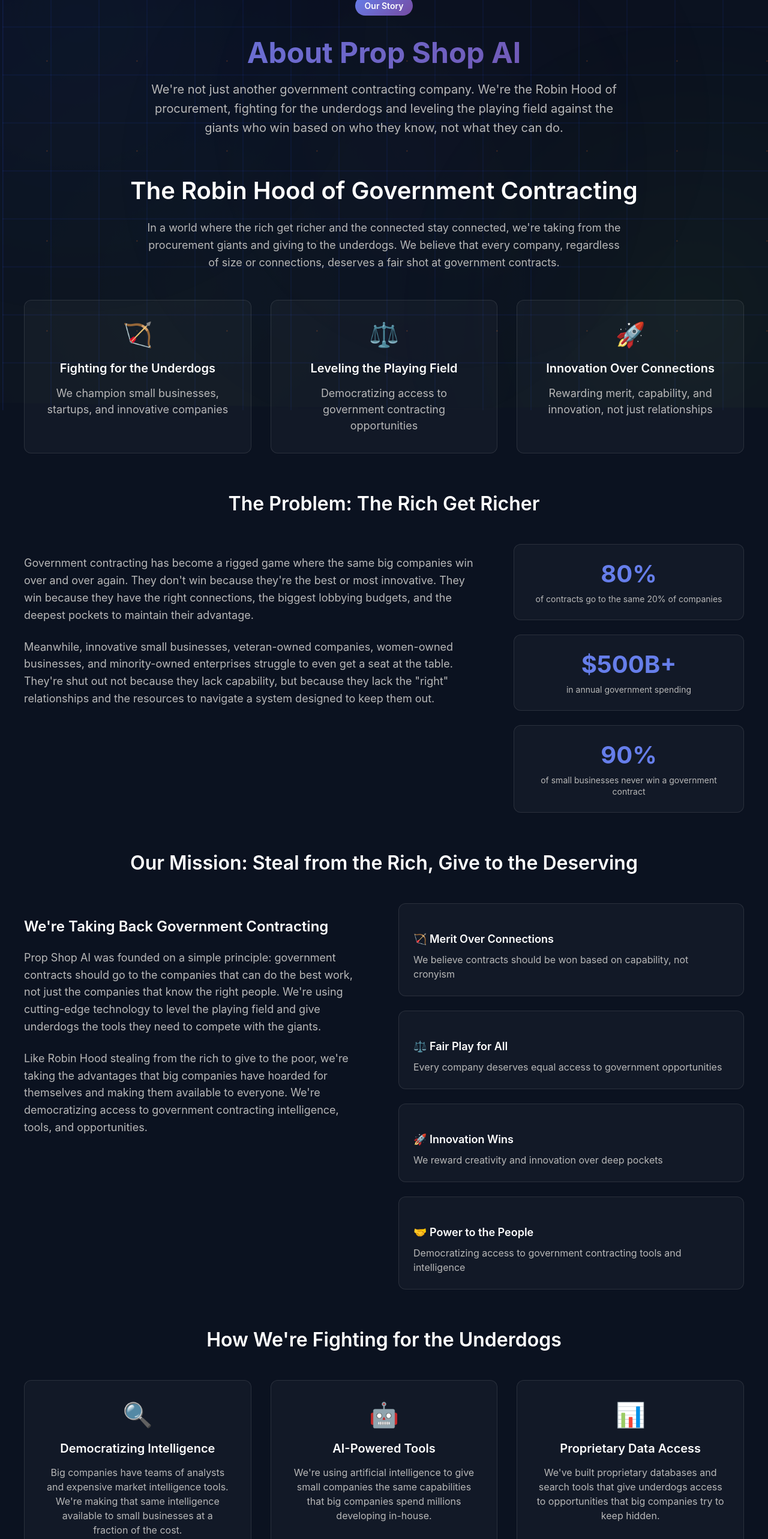
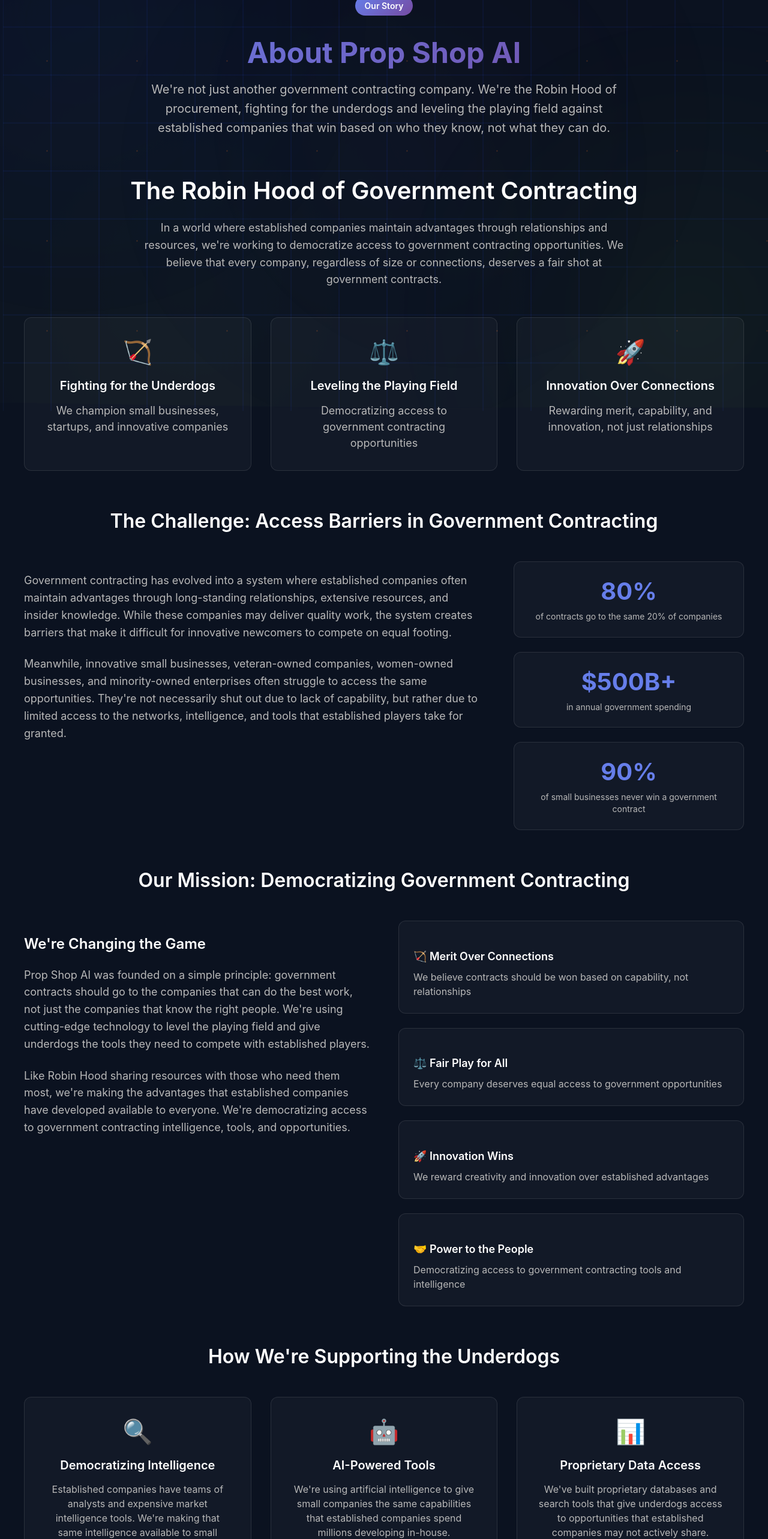
Before and after one commit to matthewbaumeister/PSAI-Website, a Next.js app: page /about in a window 1280 px wide. Shown: the part 120-2686 px from the top of the page at 60% size. Built offline with nearby package versions, Linux system fonts and the light colour scheme.

Commit message:
Tone down aggressive language in About page while maintaining Robin Hood theme and core message

```diff
--- a/src/app/about/page.tsx
+++ b/src/app/about/page.tsx
@@ -14,8 +14,8 @@
           <h1>About Prop Shop AI</h1>
           <p className="subtitle">
             We're not just another government contracting company. We're the Robin Hood of procurement,
-            fighting for the underdogs and leveling the playing field against the giants who win based on
-            who they know, not what they can do.
+            fighting for the underdogs and leveling the playing field against established companies that
+            win based on who they know, not what they can do.
           </p>
         </div>
 
@@ -23,9 +23,9 @@
           <div className="hero-content">
             <h2>The Robin Hood of Government Contracting</h2>
             <p>
-              In a world where the rich get richer and the connected stay connected, we're taking from
-              the procurement giants and giving to the underdogs. We believe that every company, regardless
-              of size or connections, deserves a fair shot at government contracts.
+              In a world where established companies maintain advantages through relationships and resources,
+              we're working to democratize access to government contracting opportunities. We believe that
+              every company, regardless of size or connections, deserves a fair shot at government contracts.
             </p>
             <div className="hero-features">
               <div className="feature">
@@ -48,19 +48,20 @@
         </div>
 
         <div className="content-section">
-          <h2>The Problem: The Rich Get Richer</h2>
+          <h2>The Challenge: Access Barriers in Government Contracting</h2>
           <div className="problem-description">
             <div className="problem-text">
               <p>
-                Government contracting has become a rigged game where the same big companies win over and over again.
-                They don't win because they're the best or most innovative. They win because they have the right
-                connections, the biggest lobbying budgets, and the deepest pockets to maintain their advantage.
+                Government contracting has evolved into a system where established companies often maintain
+                advantages through long-standing relationships, extensive resources, and insider knowledge.
+                While these companies may deliver quality work, the system creates barriers that make it
+                difficult for innovative newcomers to compete on equal footing.
               </p>
               <p>
                 Meanwhile, innovative small businesses, veteran-owned companies, women-owned businesses, and
-                minority-owned enterprises struggle to even get a seat at the table. They're shut out not because
-                they lack capability, but because they lack the "right" relationships and the resources to navigate
-                a system designed to keep them out.
+                minority-owned enterprises often struggle to access the same opportunities. They're not
+                necessarily shut out due to lack of capability, but rather due to limited access to the
+                networks, intelligence, and tools that established players take for granted.
               </p>
             </div>
             <div className="problem-stats">
@@ -81,25 +82,25 @@
         </div>
 
         <div className="content-section">
-          <h2>Our Mission: Steal from the Rich, Give to the Deserving</h2>
+          <h2>Our Mission: Democratizing Government Contracting</h2>
           <div className="mission-content">
             <div className="mission-text">
-              <h3>We're Taking Back Government Contracting</h3>
+              <h3>We're Changing the Game</h3>
               <p>
                 Prop Shop AI was founded on a simple principle: government contracts should go to the companies
                 that can do the best work, not just the companies that know the right people. We're using cutting-edge
-                technology to level the playing field and give underdogs the tools they need to compete with the giants.
+                technology to level the playing field and give underdogs the tools they need to compete with established players.
               </p>
               <p>
-                Like Robin Hood stealing from the rich to give to the poor, we're taking the advantages that big
-                companies have hoarded for themselves and making them available to everyone. We're democratizing
-                access to government contracting intelligence, tools, and opportunities.
+                Like Robin Hood sharing resources with those who need them most, we're making the advantages that
+                established companies have developed available to everyone. We're democratizing access to government
+                contracting intelligence, tools, and opportunities.
               </p>
             </div>
             <div className="mission-principles">
               <div className="principle">
                 <h4>🏹 Merit Over Connections</h4>
-                <p>We believe contracts should be won based on capability, not cronyism</p>
+                <p>We believe contracts should be won based on capability, not relationships</p>
               </div>
               <div className="principle">
                 <h4>⚖️ Fair Play for All</h4>
@@ -107,7 +108,7 @@
               </div>
               <div className="principle">
                 <h4>🚀 Innovation Wins</h4>
-                <p>We reward creativity and innovation over deep pockets</p>
+                <p>We reward creativity and innovation over established advantages</p>
               </div>
               <div className="principle">
                 <h4>🤝 Power to the People</h4>
@@ -118,13 +119,13 @@
         </div>
 
         <div className="content-section">
-          <h2>How We're Fighting for the Underdogs</h2>
+          <h2>How We're Supporting the Underdogs</h2>
           <div className="fighting-methods">
             <div className="method">
               <div className="method-icon">🔍</div>
               <h3>Democratizing Intelligence</h3>
               <p>
-                Big companies have teams of analysts and expensive market intelligence tools. We're making
+                Established companies have teams of analysts and expensive market intelligence tools. We're making
                 that same intelligence available to small businesses at a fraction of the cost.
               </p>
             </div>
@@ -133,7 +134,7 @@
               <h3>AI-Powered Tools</h3>
               <p>
                 We're using artificial intelligence to give small companies the same capabilities that
-                big companies spend millions developing in-house.
+                established companies spend millions developing in-house.
               </p>
             </div>
             <div className="method">
@@ -141,14 +142,14 @@
               <h3>Proprietary Data Access</h3>
               <p>
                 We've built proprietary databases and search tools that give underdogs access to
-                opportunities that big companies try to keep hidden.
+                opportunities that established companies may not actively share.
               </p>
             </div>
             <div className="method">
               <div className="method-icon">✍️</div>
               <h3>Expert Writing Support</h3>
               <p>
-                Big companies have entire proposal departments. We're providing PhD-level writing
+                Established companies have entire proposal departments. We're providing PhD-level writing
                 support to help small companies compete on equal footing.
               </p>
             </div>
@@ -165,18 +166,18 @@
               <h3>Community Building</h3>
               <p>
                 We're building a community of underdogs who support each other, share knowledge,
-                and fight back against the procurement giants together.
+                and work together to succeed in government contracting.
               </p>
             </div>
           </div>
         </div>
 
         <div className="content-section">
-          <h2>The Underdogs We're Fighting For</h2>
+          <h2>The Companies We're Supporting</h2>
           <div className="underdog-categories">
             <div className="underdog-category">
               <h3>Small Businesses</h3>
-              <p>Companies with innovative ideas but limited resources to compete with the giants</p>
+              <p>Companies with innovative ideas but limited resources to compete with established players</p>
             </div>
             <div className="underdog-category">
               <h3>Veteran-Owned Businesses</h3>
@@ -184,7 +185,7 @@
             </div>
             <div className="underdog-category">
               <h3>Women-Owned Businesses</h3>
-              <p>Female entrepreneurs fighting against systemic barriers in government contracting</p>
+              <p>Female entrepreneurs working to overcome barriers in government contracting</p>
             </div>
             <div className="underdog-category">
               <h3>Minority-Owned Businesses</h3>
@@ -202,13 +203,13 @@
         </div>
 
         <div className="content-section">
-          <h2>Our Robin Hood Team</h2>
+          <h2>Our Team</h2>
           <div className="team-section">
             <div className="team-intro">
               <p>
-                We're a team of government contracting rebels, technology innovators, and business
-                revolutionaries who believe that the best companies should win, regardless of their size
-                or connections. We've seen the system from the inside and we're determined to change it.
+                We're a team of government contracting professionals, technology innovators, and business
+                leaders who believe that the best companies should win, regardless of their size or connections.
+                We've seen the system from the inside and we're determined to make it more accessible.
               </p>
             </div>
             <div className="team-values">
@@ -233,20 +234,20 @@
         </div>
 
         <div className="content-section">
-          <h2>Join the Rebellion</h2>
+          <h2>Join Our Mission</h2>
           <div className="join-rebellion">
             <div className="rebellion-text">
-              <h3>Are You Ready to Fight Back?</h3>
+              <h3>Are You Ready to Level the Playing Field?</h3>
               <p>
-                The government contracting giants have had it their way for too long. It's time for the
-                underdogs to rise up and claim their fair share of government contracts. With Prop Shop AI
-                on your side, you'll have the tools, intelligence, and support you need to compete with
-                the biggest players in the game.
+                The government contracting landscape has favored established players for too long. It's time for
+                innovative companies to rise up and claim their fair share of government contracts. With Prop Shop AI
+                on your side, you'll have the tools, intelligence, and support you need to compete with the biggest
+                players in the game.
               </p>
               <p>
                 Join us in our mission to democratize government contracting. Together, we can level the
-                playing field and ensure that contracts go to the companies that deserve them most - not
-                just the companies that know the right people.
+                playing field and ensure that contracts go to the companies that deserve them most - not just
+                the companies that know the right people.
               </p>
             </div>
             <div className="rebellion-actions">
@@ -257,7 +258,7 @@
               </div>
               <div className="action">
                 <h4>🤝 Join the Community</h4>
-                <p>Connect with other underdogs fighting the same fight</p>
+                <p>Connect with other companies working to succeed in government contracting</p>
                 <a href="/contact" className="btn btn-outline">Join Us</a>
               </div>
               <div className="action">
@@ -270,13 +271,13 @@
         </div>
 
         <div className="cta-section">
-          <h2>Ready to Join the Underdog Revolution?</h2>
+          <h2>Ready to Level the Playing Field?</h2>
           <p>
-            Stop letting the giants win based on connections. Start winning based on capability,
+            Stop letting established advantages determine success. Start winning based on capability,
             innovation, and merit. Prop Shop AI is here to level the playing field.
           </p>
           <div className="cta-buttons">
-            <a href="/contact" className="btn btn-primary btn-lg">Join the Fight</a>
+            <a href="/contact" className="btn btn-primary btn-lg">Join Our Mission</a>
             <a href="/book-demo" className="btn btn-outline btn-lg">See How It Works</a>
           </div>
         </div>
```
